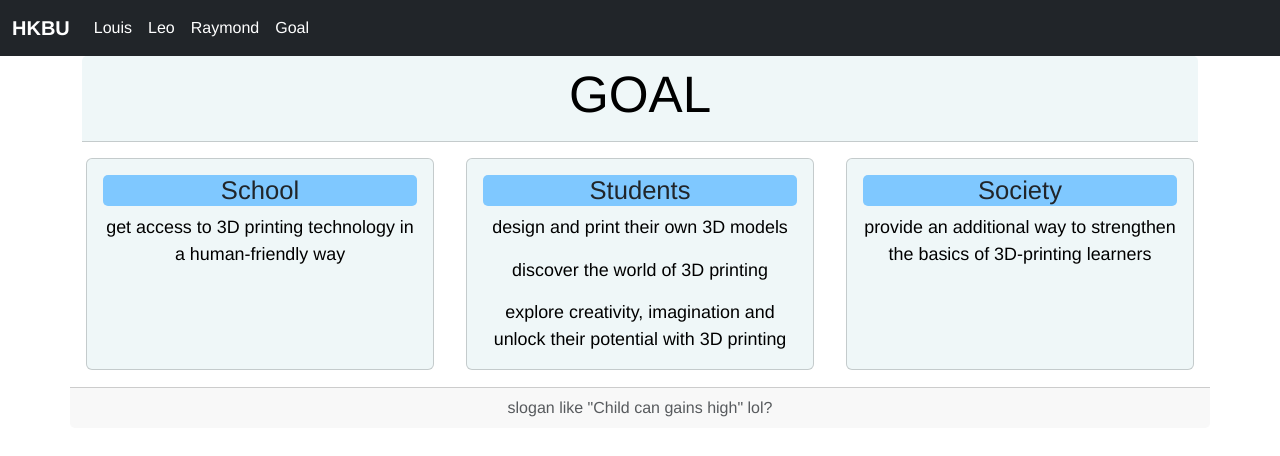
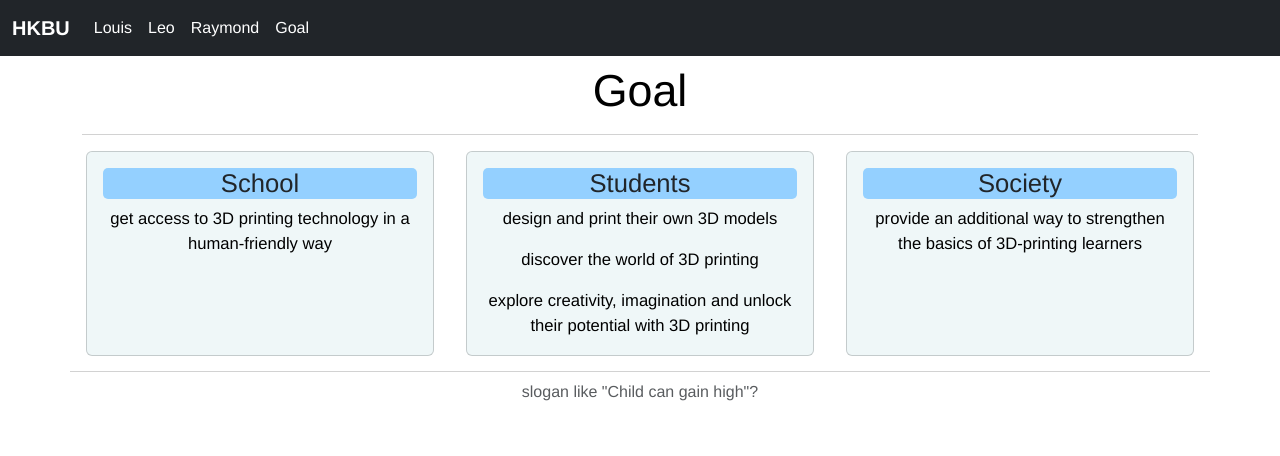
Before and after one commit to leoleo1222/landing-web-3dprinter, a Vue app: page /jenny in a window 1280 px wide. Shown: the top 456 px of the page. Built offline with nearby package versions, Linux system fonts and the light colour scheme; what vue3-apexcharts would draw is missing.

Commit message:
Goal Draft

```diff
--- a/src/components/GoalComp.vue
+++ b/src/components/GoalComp.vue
@@ -1,18 +1,18 @@
 <template>
     <div>
         <div class="card text-center border-0 gap">
-            <div class="card-header goal">
-                <h1>Goal</h1>
+            <div class="card-header gap">
+                <h3>Goal</h3>
             </div>
             <div class="row">
                 <div data-aos="flip-left" class="card col-md-4 card-body mx-3 my-3 goal" style="width: 12rem;">
 
-                    <h5 class="card-title">School</h5>
+                    <h4 class="card-title">School</h4>
                     <p class="card-text">get access to 3D printing technology in a human-friendly way</p>
                 </div>
 
                 <div data-aos="flip-left" class="card col-md-4 card-body mx-3 my-3 goal" style="width: 12rem;">
-                    <h5 class="card-title">Students</h5>
+                    <h4 class="card-title">Students</h4>
                     <p class="card-text">design and print their own 3D models</p>
                     <p class="card-text">discover the world of 3D printing</p>
                     <p class="card-text">explore creativity, imagination and unlock their potential with 3D printing
@@ -21,13 +21,13 @@
 
                 <div data-aos="flip-left" class="card col-md-4 col-lg-4 card-body mx-3 my-3 goal"
                     style="width: 12rem;">
-                    <h5 class="card-title">Society</h5>
+                    <h4 class="card-title">Society</h4>
                     <p class="card-text ">provide an additional way to strengthen the basics of 3D-printing learners
                     </p>
                 </div>
 
-                <div class="card-footer text-muted">
-                    slogan like "Child can gains high" lol?
+                <div class="card-footer text-muted gap">
+                    slogan like "Child can gain high"?
                 </div>
             </div>
         </div>
@@ -64,22 +64,21 @@ export default {
 
 .goal p {
     position: relative;
-    font-size: 1.4vw;
+    font-size: 1.3vw;
     color: #000000;
 }
 
-h1 {
+h3 {
     position: relative;
-    font-size: 4vw;
+    font-size: 3.5vw;
     color: #000000;
-    text-transform: uppercase;
 }
 
-h5 {
+h4 {
     position: relative;
     font-size: 2vw;
     color: #000000;
-    background-color: rgb(127, 200, 255);
+    background-color: rgb(148, 208, 255);
     border-radius: 5px;
 }
 </style>
```
